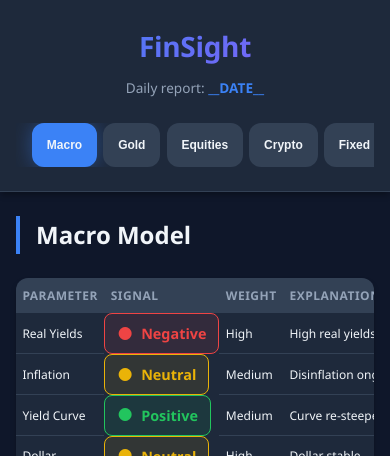
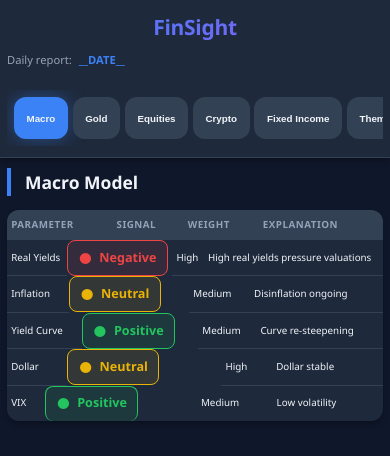
Before and after one commit to mujordi/FinSight, a Python web app: template templates/index.html in a window 390 px wide. Shown: the top 456 px of the page. Run offline with Jinja, Linux system fonts and the light colour scheme; the template is opened without the code that fills it, so the values that code supplies are empty; grey boxes are pictures that could not be loaded.

Commit message:
improving mobile

```diff
--- a/static/styles.css
+++ b/static/styles.css
@@ -26,13 +26,26 @@
 }
 
 /* ===== BASE STYLES ===== */
-body {
+html, body {
   margin: 0;
+  padding: 0;
   background: var(--bg-primary);
   color: var(--text-primary);
   font-family: 'Segoe UI', system-ui, -apple-system, sans-serif;
   line-height: 1.6;
   min-height: 100vh;
+  width: 100%;
+  max-width: 100vw;
+  overflow-x: hidden; /* Prevent horizontal scroll */
+}
+
+/* Prevent any element from causing horizontal overflow */
+*, *::before, *::after {
+  max-width: 100%;
+}
+
+.tab, .grid, .chart-wrapper, header, nav {
+  max-width: 100%;
 }
 
 /* ===== HEADER ===== */
@@ -752,149 +765,266 @@ tbody tr:last-child td {
 }
 
 @media (max-width: 768px) {
+  /* Prevent any horizontal overflow */
+  body, html, .tab, header, nav {
+    max-width: 100vw;
+    overflow-x: hidden;
+  }
+
   header {
-    padding: 1.5rem 1rem;
+    padding: 1rem;
   }
 
   header h1 {
-    font-size: 2rem;
+    font-size: 1.75rem;
     letter-spacing: -0.3px;
+  }
+
+  /* Navigation scrollable horizontally */
+  nav {
+    gap: 0.5rem;
+    overflow-x: auto;
+    -webkit-overflow-scrolling: touch;
+    padding: 0.5rem 1rem;
+    margin: 0;
   }
 
   nav button {
     padding: 0.6rem 1rem;
-    font-size: 0.85rem;
-    min-height: 44px; /* iOS touch target */
+    font-size: 0.8rem;
+    min-height: 44px;
+    white-space: nowrap;
+    flex: 0 0 auto;
   }
 
   .tab {
-    padding: 1.5rem 1rem;
+    padding: 1rem;
+    max-width: 100vw;
   }
 
   .tab h2 {
+    font-size: 1.4rem;
+    margin-bottom: 1rem;
+  }
+
+  /* Grid: 1 column on mobile, full width */
+  .grid {
+    grid-template-columns: 1fr !important;
+    gap: 1.5rem;
+    width: 100%;
+    max-width: 100%;
+  }
+
+  /* Chart wrapper full width */
+  .chart-wrapper {
+    width: 100%;
+    max-width: 100%;
+    padding: 0.75rem;
+    margin: 0;
+  }
+
+  .chart {
+    height: 260px;
+    width: 100% !important;
+  }
+
+  /* Table container with scroll */
+  table {
+    display: block;
+    width: 100%;
+    overflow-x: auto;
+    -webkit-overflow-scrolling: touch;
+    white-space: nowrap;
+    font-size: 0.8rem;
+    margin-bottom: 1rem;
+  }
+
+  /* Table wrapper to control overflow */
+  .tab table {
+    max-width: 100vw;
+  }
+
+  thead, tbody, tr {
+    display: table;
+    width: 100%;
+    table-layout: auto;
+  }
+
+  th, td {
+    padding: 0.65rem 0.4rem;
+    font-size: 0.75rem;
+  }
+
+  /* Compact cells */
+  .value-cell {
+    min-width: 90px;
+    font-size: 0.75rem;
+  }
+
+  .value-number {
+    font-size: 0.85rem;
+  }
+
+  .change-indicator {
+    font-size: 0.65rem;
+    padding: 0.1rem 0.3rem;
+  }
+
+  .signal-cell,
+  .weight-cell {
+    font-size: 0.75rem;
+  }
+
+  .explanation-cell {
+    font-size: 0.75rem;
+    max-width: 180px;
+    white-space: normal;
+  }
+
+  /* Time selector */
+  .time-selector {
+    display: flex;
+    flex-wrap: wrap;
+    gap: 0.3rem;
+    margin-bottom: 0.75rem;
+  }
+
+  .time-selector button {
+    padding: 0.4rem 0.6rem;
+    font-size: 0.7rem;
+    min-width: 40px;
+  }
+
+  /* Last update */
+  #last-update {
+    bottom: 10px;
+    right: 10px;
+    left: auto;
+    padding: 0.5rem 0.75rem;
+    font-size: 0.7rem;
+  }
+
+  /* Refresh button */
+  #refresh-data-btn {
+    padding: 0.45rem 0.8rem;
+    font-size: 0.75rem;
+    margin-left: 0.5rem;
+  }
+
+  /* Header date line */
+  .date {
+    font-size: 0.85rem;
+    display: flex;
+    flex-wrap: wrap;
+    gap: 0.5rem;
+    align-items: center;
+  }
+}
+
+@media (max-width: 480px) {
+  /* Extra small mobile optimization */
+  html, body {
+    font-size: 14px;
+  }
+
+  header {
+    padding: 0.75rem 0.5rem;
+  }
+
+  header h1 {
     font-size: 1.5rem;
   }
 
+  nav {
+    gap: 0.35rem;
+    flex-wrap: nowrap;
+    justify-content: flex-start;
+    padding: 0.5rem;
+    overflow-x: auto;
+    -webkit-overflow-scrolling: touch;
+  }
+
+  nav button {
+    padding: 0.55rem 0.75rem;
+    font-size: 0.7rem;
+    flex: 0 0 auto;
+    min-width: auto;
+    min-height: 42px;
+    white-space: nowrap;
+  }
+
+  .tab {
+    padding: 0.75rem 0.5rem;
+  }
+
+  .tab h2 {
+    font-size: 1.25rem;
+  }
+
+  /* Tables very compact */
+  table {
+    font-size: 0.7rem;
+  }
+
+  th, td {
+    padding: 0.5rem 0.3rem;
+    font-size: 0.7rem;
+  }
+
+  .value-cell {
+    min-width: 70px;
+  }
+
+  .value-number {
+    font-size: 0.75rem;
+  }
+
+  .change-indicator {
+    font-size: 0.6rem;
+  }
+
+  .explanation-cell {
+    max-width: 120px;
+    font-size: 0.7rem;
+  }
+
+  .date {
+    font-size: 0.8rem;
+    flex-wrap: wrap;
+  }
+
+  #refresh-data-btn {
+    padding: 0.4rem 0.7rem;
+    font-size: 0.7rem;
+    margin-left: 0.25rem;
+  }
+
+  /* Charts */
   .grid {
-    grid-template-columns: 1fr;
     gap: 1rem;
   }
 
   .chart {
-    height: 240px;
+    height: 200px;
   }
 
   .chart-wrapper {
-    padding: 0.75rem;
+    padding: 0.5rem;
   }
 
-  /* Make tables scrollable on mobile */
-  table {
-    display: block;
-    overflow-x: auto;
-    -webkit-overflow-scrolling: touch; /* Smooth scrolling on iOS */
-    white-space: nowrap;
-    font-size: 0.85rem;
+  /* Time selector */
+  .time-selector button {
+    padding: 0.3rem 0.5rem;
+    font-size: 0.65rem;
+    min-width: 34px;
   }
 
-  th, td {
-    padding: 0.75rem 0.5rem;
-    font-size: 0.85rem;
-  }
-
-  /* Value cells more compact on mobile */
-  .value-cell {
-    min-width: 100px;
-    font-size: 0.8rem;
-  }
-
-  .value-number {
-    font-size: 0.9rem;
-  }
-
-  .change-indicator {
-    font-size: 0.7rem;
-    padding: 0.15rem 0.4rem;
-  }
-
-  /* Signal badges smaller on mobile */
-  .signal-cell,
-  .weight-cell {
-    font-size: 0.8rem;
-  }
-
-  .explanation-cell {
-    font-size: 0.8rem;
-    max-width: 200px;
-    white-space: normal; /* Allow wrapping */
-  }
-
-  /* Time selector compact */
-  .time-selector button {
-    padding: 0.35rem 0.65rem;
-    font-size: 0.7rem;
-    min-width: 38px;
-  }
-
-  /* Last update indicator */
+  /* Last update smaller */
   #last-update {
-    bottom: 10px;
-    right: 10px;
-    padding: 0.5rem 0.75rem;
-    font-size: 0.75rem;
-  }
-
-  /* Refresh button */
-  #refresh-data-btn {
-    padding: 0.5rem 0.9rem;
-    font-size: 0.85rem;
-    margin-left: 0.5rem;
-  }
-}
-
-@media (max-width: 480px) {
-  header h1 {
-    font-size: 1.75rem;
-  }
-
-  nav {
-    gap: 0.4rem;
-    flex-wrap: nowrap; /* No wrap on mobile, scroll instead */
-    justify-content: flex-start;
-    padding: 0 1rem;
-  }
-
-  nav button {
-    padding: 0.6rem 0.8rem;
-    font-size: 0.75rem;
-    flex: 0 0 auto; /* Don't shrink */
-    min-width: auto;
-    min-height: 44px; /* iOS touch target */
-    white-space: nowrap;
-  }
-
-  th, td {
-    padding: 0.5rem 0.4rem;
-    font-size: 0.75rem;
-  }
-
-  .date {
-    font-size: 0.85rem;
-  }
-
-  #refresh-data-btn {
-    padding: 0.4rem 0.7rem;
-    font-size: 0.75rem;
-    margin-left: 0.25rem;
-  }
-
-  /* Compact grid for very small screens */
-  .grid {
-    gap: 0.75rem;
-  }
-
-  .chart {
-    height: 220px;
+    font-size: 0.65rem;
+    padding: 0.4rem 0.6rem;
+    bottom: 8px;
+    right: 8px;
   }
 }
 
```
Also changed, not shown: MOBILE_FIXES.md (added, +139 -0 lines).
